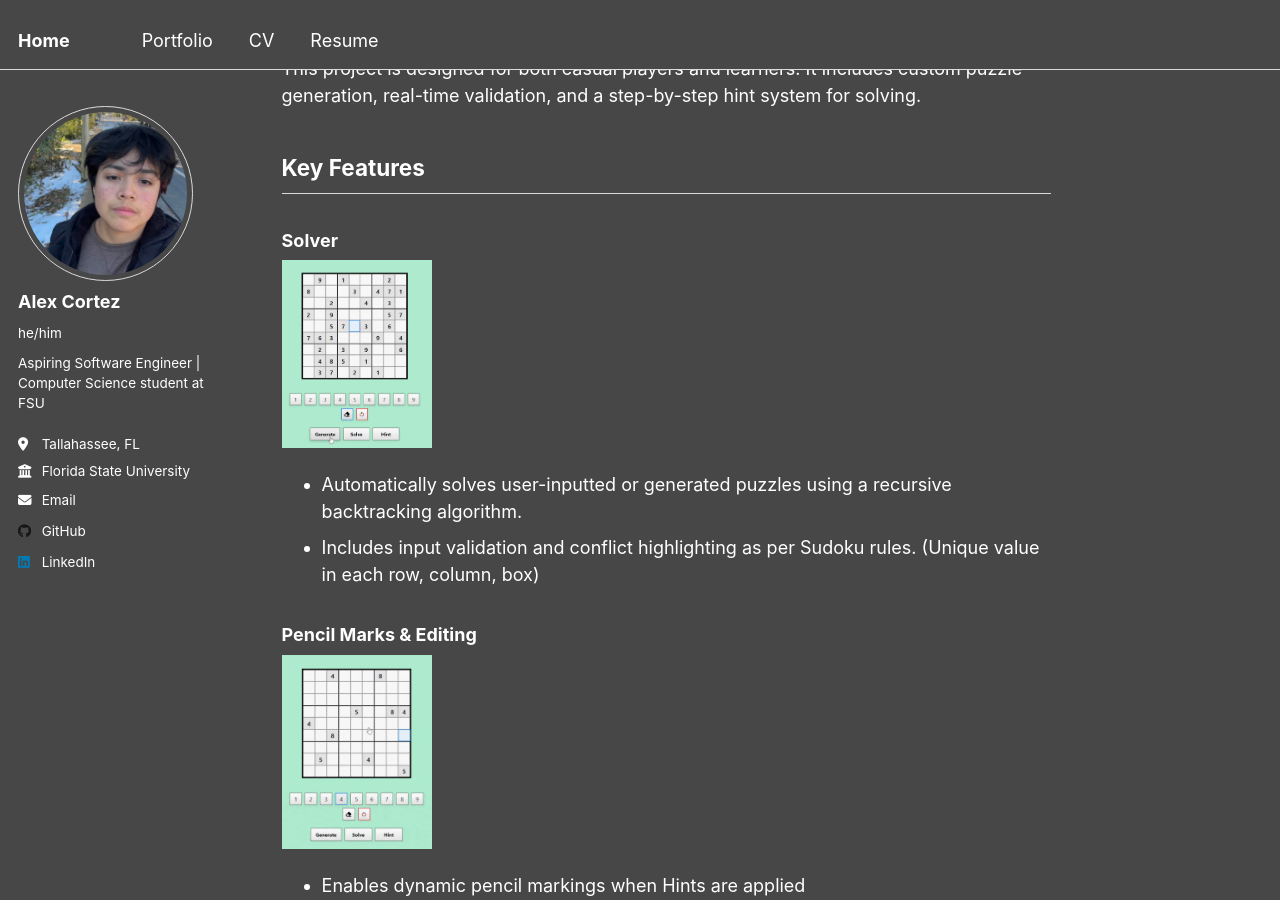
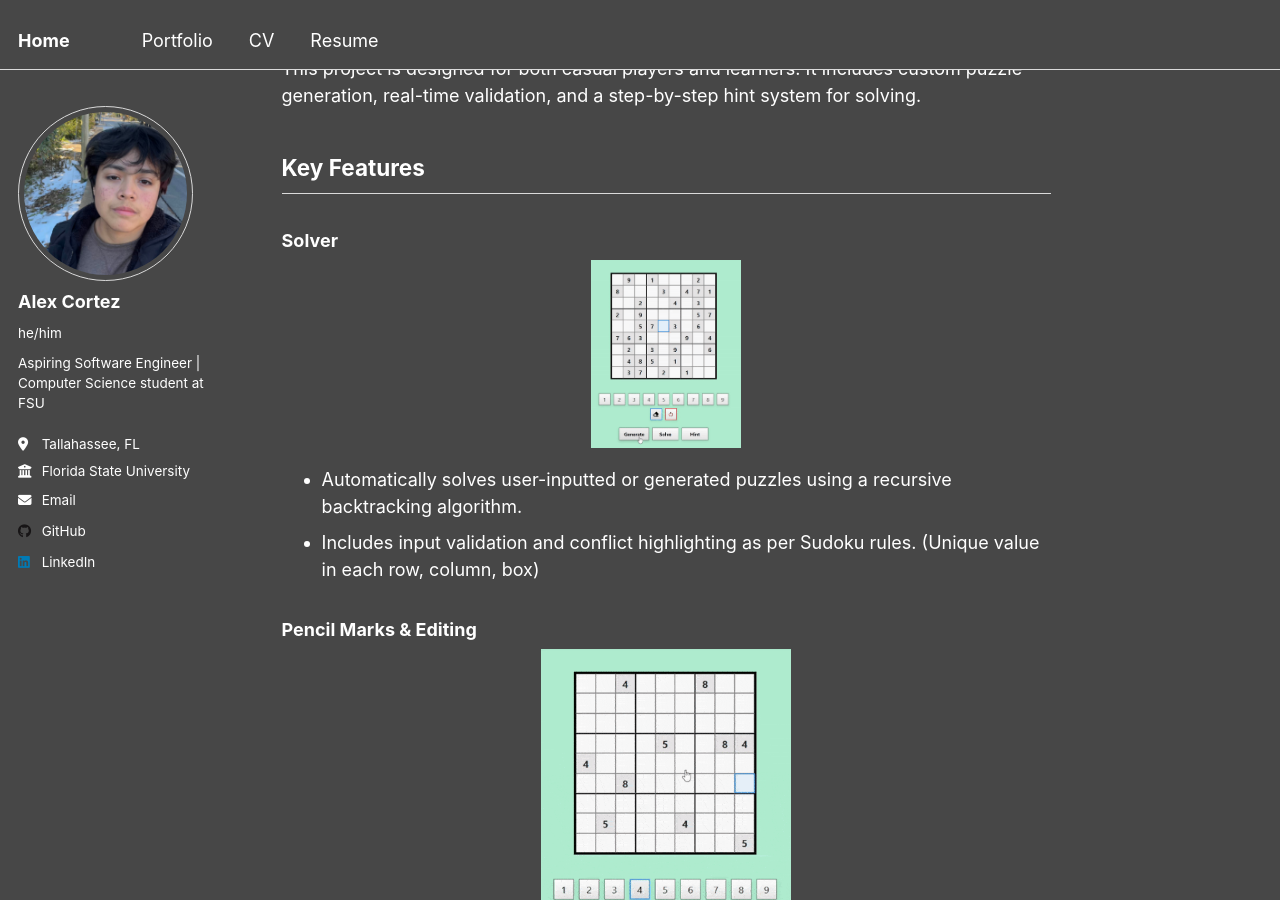
Before and after one commit to acortez1003/acortez1003.github.io, a Jekyll site: the page built from _portfolio/portfolio-1.md, in a window 1280 px wide and 900 px high, scrolled down 347 px. Built offline with Jekyll 4.4.1, drawn with Linux system fonts in a browser that asks for light colours.

Commit message:
center gifs

```diff
--- a/_portfolio/portfolio-1.md
+++ b/_portfolio/portfolio-1.md
@@ -1,6 +1,8 @@
 ---
 title: "Sudoku Solver Web App"
-excerpt: "**Try live demo: [https://sudoku-solver-acortez.vercel.app/](https://sudoku-solver-acortez.vercel.app/)**<br />Fully responsive and interactive Sudoku Solver web application built with React and Vite. It allows users to generate or input a puzzle to learn Sudoku through a built-in hint system. [*repo*](https://github.com/acortez1003/sudoku-solver)<br /><img src='/images/sudoku_solver.png' style='max-width: 100%; width: 200px; height: auto;'>"
+excerpt: "**Try live demo: [https://sudoku-solver-acortez.vercel.app/](https://sudoku-solver-acortez.vercel.app/)**<br />
+Fully responsive and interactive Sudoku Solver web application built with React and Vite. It allows users to generate or input a puzzle to learn Sudoku through a built-in hint system. [*repo*](https://github.com/acortez1003/sudoku-solver)<br />
+<div style='text-align: center;'><img src='/images/sudoku_solver.png' style='max-width: 100%; width: 275px; height: auto;'></div>"
 collection: portfolio
 ---
 
@@ -12,26 +14,32 @@ This project is designed for both casual players and learners. It includes custo
 ## Key Features
 
 ### Solver
-<img src='/images/sudoku_generate.gif' style="text-align: center; max-width: 100%; width: 150px; height: auto;">
+<div style="text-align: center;">
+  <img src='/images/sudoku_generate.gif' style="width: 150px; height: auto;" />
+</div>
 * Automatically solves user-inputted or generated puzzles using a recursive backtracking algorithm.
 * Includes input validation and conflict highlighting as per Sudoku rules. (Unique value in each row, column, box)
 
 ### Pencil Marks & Editing
-<img src='/images/sudoku_conflict.gif' style="text-align: center; max-width: 100%; width: 150px; height: auto;">
+<div style="text-align: center;">
+  <img src='/images/sudoku_conflict.gif' style="width: 250px; height: auto;" />
+</div>
 * Enables dynamic pencil markings when Hints are applied
 * Changes pencil markings based on puzzle state as the game progresses.
 
 ### Hint System
-<img src='/images/sudoku_hint.gif' style="text-align: center; max-width: 100%; width: 150px; height: auto;">
+<div style="text-align: center;">
+  <img src='/images/sudoku_hint.gif' style="width: 200px; height: auto;" />
+</div>
 * Offers step-by-step hints that demonstrate real solving strategies such as:
     * Naked Singles / Pairs
     * Hidden Singles / Pairs
     * Candidate elimination
 
 ### User Interaction
-<div style="text-align: center; max-width: 100%; width: 150px; height: auto;">
-    <img src='/images/sudoku_match.gif'>
-    <img src='/images/sudoku_erase.gif'>
+<div style="display: flex; justify-content: center; gap: 10px; flex-wrap: wrap;">
+  <img src='/images/sudoku_match.gif' style="width: 150px; height: auto;" />
+  <img src='/images/sudoku_erase.gif' style="width: 150px; height: auto;" />
 </div>
 * Responsive UI with number pad, eraser, reset, and undo functionality.
 * Highlights matching numbers and selected cells to improve clarity.
```
